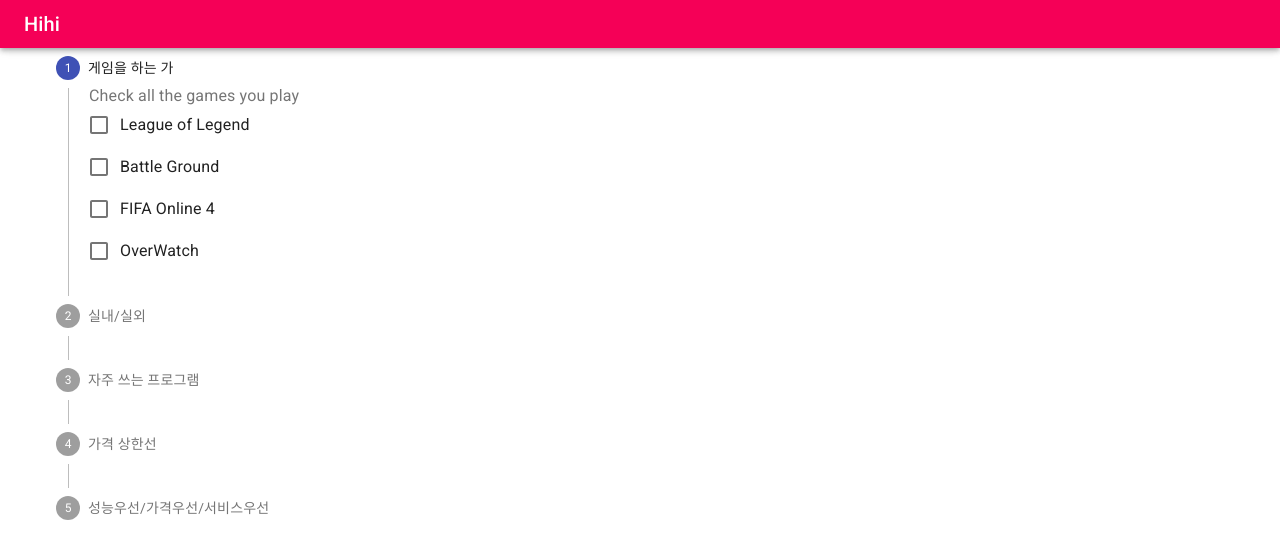
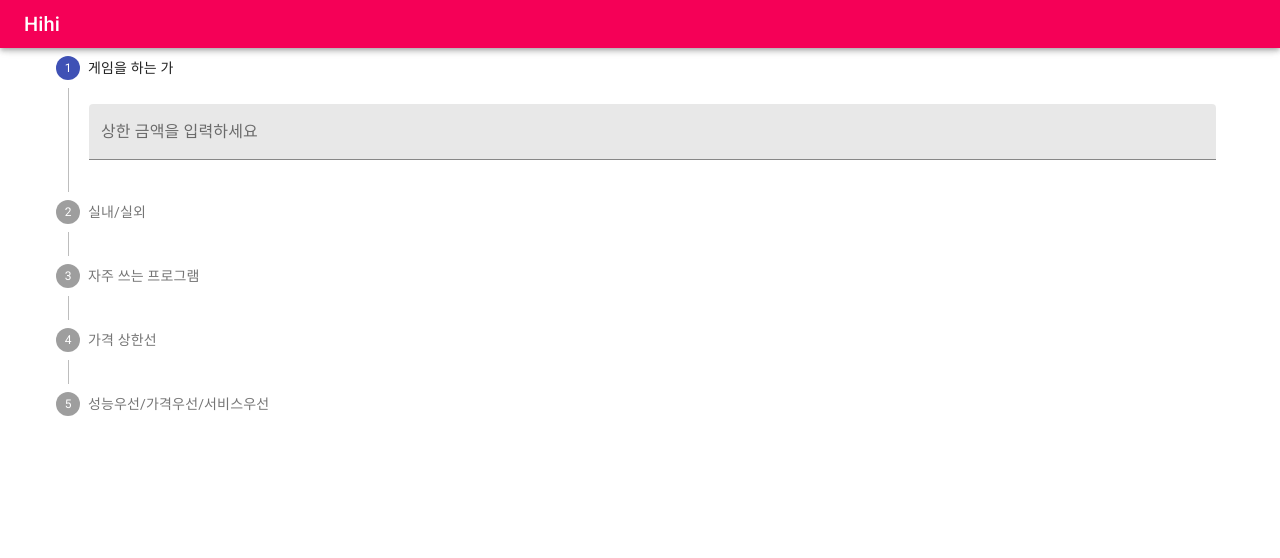
Before and after one commit to jinkyuhan/finger_princess, a React (Create React App) app in the folder front/: page / in a window 1280 px wide. Shown: the top 558 px of the page. Built offline with nearby package versions, Linux system fonts and the light colour scheme.

Commit message:
style: make QuestionB component

```diff
--- /dev/null
+++ b/front/src/components/QuestionD.js
@@ -0,0 +1,39 @@
+import React from 'react'
+import { TextField } from '@material-ui/core'
+
+class QuestionD extends React.Component {
+    state = {
+        error: false,
+        helptxt: ""
+    }
+    validate = (event) => {
+        if (!event.target.value.match(/^[0-9]*$/)) {
+            this.setState({ error: true, helptxt: "숫자만 입력하세요" })
+        }
+        else {
+            this.setState({ error: false, helptxt: "" })
+        }
+    }
+    render() {
+        return (
+            <div id="QuestionD">
+                <form autoComplete="off">
+                    <div>
+                        <TextField
+                            fullWidth
+                            variant="filled"
+                            margin="normal"
+                            error={ this.state.error }
+                            id="budget_limit"
+                            label="상한 금액을 입력하세요"
+                            helperText={ this.state.helptxt }
+                            onChange={ this.validate } />
+                    </div>
+                </form>
+            </div>
+        )
+    }
+}
+
+
+export default QuestionD
--- a/front/src/components/Survey.js
+++ b/front/src/components/Survey.js
@@ -1,6 +1,6 @@
 import React from 'react'
-import QuestionA from './QuestionA'
-import { Stepper, Step, StepLabel, StepContent, Container, Button } from '@material-ui/core';
+import QuestionD from './QuestionD'
+import { Stepper, Step, StepLabel, StepContent, Container} from '@material-ui/core';
 
 
 class Survey extends React.Component {
@@ -24,7 +24,7 @@
                         {steps.map((label,index)=>(
                                 <Step key={index}>
                                     <StepLabel>{label}</StepLabel>
-                                    <StepContent><QuestionA /></StepContent>
+                                    <StepContent><QuestionD /></StepContent>
                                 </Step>
                             ))}
                     </Stepper>
```
